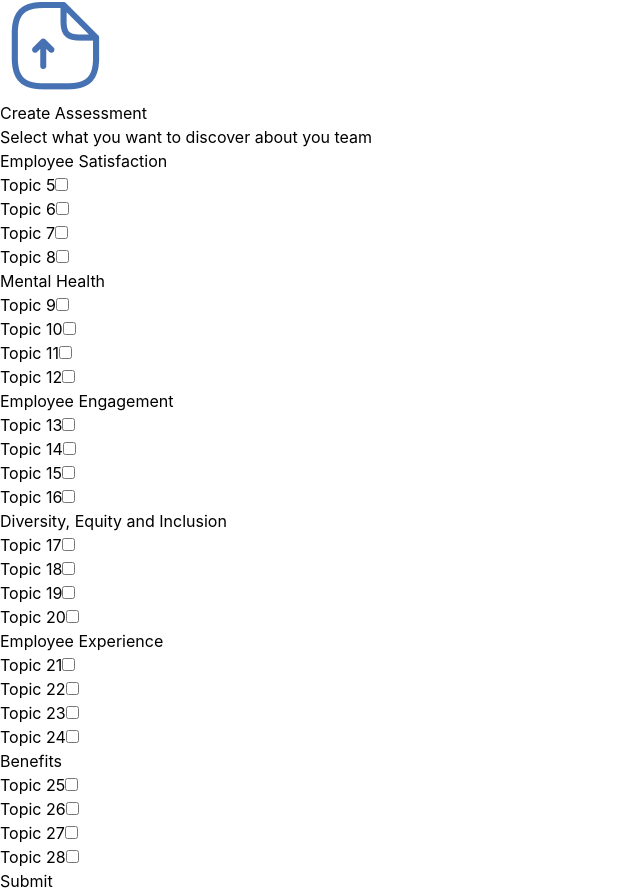
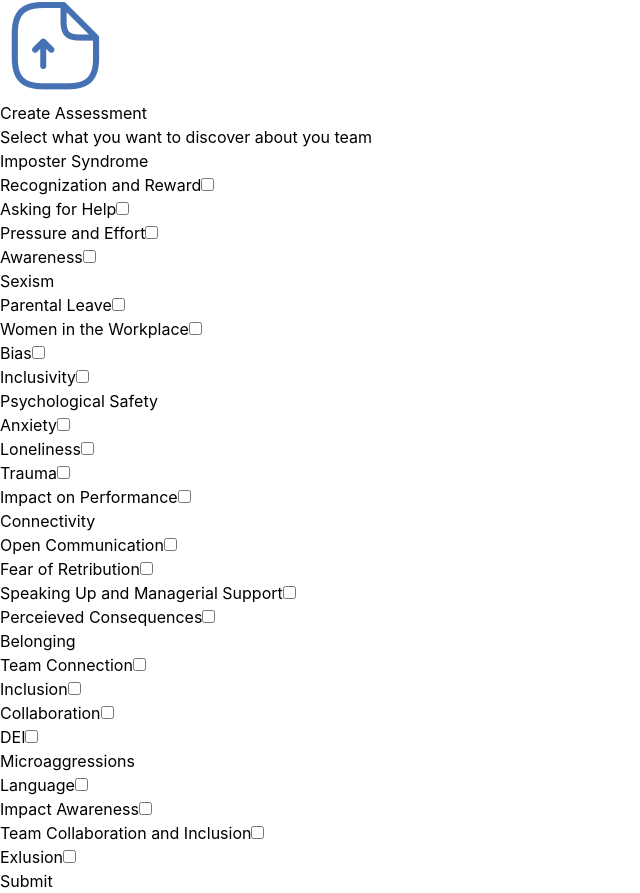
Before and after one commit to cherryontech/guava_dream_fall2023, a React (Create React App) app: page /create-assessment in a window 1280 px wide. Shown: the part 718-1611 px from the top of the page, without its empty margins (0-640 px from the left). Built offline with nearby package versions, Linux system fonts and the light colour scheme.

Commit message:
chore: Remove Slider component chore: Add topics and subtopics to data

```diff
--- a/src/Pages/AssessmentTopics.js
+++ b/src/Pages/AssessmentTopics.js
@@ -29,7 +29,7 @@ const AssessmentTopics = ({ subject, subTopics, addSelectedTopics }) => {
     </div>
   ));
   return (
-    <article className="p-1 text-center flex flex-col justify-evenly items-center bg-white rounded-xl w-72 h-80">
+    <article className="text-center flex flex-col justify-evenly items-center bg-white rounded-xl w-72 h-80">
       <h3 className="my-1 font-semibold text-xl">{subject}</h3>
       {renderSubTopics}
     </article>
--- a/src/Pages/CreateAssessment.js
+++ b/src/Pages/CreateAssessment.js
@@ -49,15 +49,15 @@ const CreateAssessment = ({ displayQuestions }) => {
           onSubmit={(e) => formSubmitHandler(e)}
         >
           {topicsMap}
-
-        </form>
-        </div>
         <button
             type="submit"
             className="bg-white text-slate-500 rounded-full border-slate-500 border shadow-lg m-4 h-14 w-28"
             >
             Submit
           </button>
+        </form>
+        </div>
+
       </div>
     </section>
   );
--- a/src/data/topics.js
+++ b/src/data/topics.js
@@ -1,150 +1,150 @@
 const topicsData = [
   {
-    name: 'Employee Satisfaction',
-    id: 'employee-satisfaction',
+    name: 'Imposter Syndrome',
+    id: 'imposter-syndrome',
     subTopics: [
       {
-        name: 'Topic 5',
+        name: 'Recognization and Reward',
         inquiries: [
           {
-            name: 'Question-1',
-            id: 'employee-satisfaction-t5-question-1',
+            name: 'How Do You Feel About Your Contributions to the Team?',
+            id: 'imposter-syndrome-t5-question-1',
           },
           {
             name: 'Question-2',
-            id: 'employee-satisfaction-t5-question-2',
+            id: 'imposter-syndrome-t5-question-2',
           },
           {
             name: 'Question-3',
-            id: 'employee-satisfaction-t5-question-3',
+            id: 'imposter-syndrome-t5-question-3',
           },
         ],
       },
       {
-        name: 'Topic 6',
+        name: 'Asking for Help',
         inquiries: [
           {
             name: 'Question-1',
-            id: 'employee-satisfaction-t6-question-1',
+            id: 'imposter-syndrome-t6-question-1',
           },
           {
             name: 'Question-2',
-            id: 'employee-satisfaction-t6-question-2',
+            id: 'imposter-syndrome-t6-question-2',
           },
           {
             name: 'Question-3',
-            id: 'employee-satisfaction-t6-question-3',
+            id: 'imposter-syndrome-t6-question-3',
           },
         ],
       },
       {
-        name: 'Topic 7',
+        name: 'Pressure and Effort',
         inquiries: [
           {
             name: 'Question-1',
-            id: 'employee-satisfaction-t7-question-1',
+            id: 'imposter-syndrome-t7-question-1',
           },
           {
             name: 'Question-2',
-            id: 'employee-satisfaction-t7-question-2',
+            id: 'imposter-syndrome-t7-question-2',
           },
           {
             name: 'Question-3',
-            id: 'employee-satisfaction-t7-question-3',
+            id: 'imposter-syndrome-t7-question-3',
           },
         ],
       },
       {
-        name: 'Topic 8',
+        name: 'Awareness',
         inquiries: [
           {
             name: 'Question-1',
-            id: 'employee-satisfaction-t8-question-1',
+            id: 'imposter-syndrome-t8-question-1',
           },
           {
             name: 'Question-2',
-            id: 'employee-satisfaction-t8-question-2',
+            id: 'imposter-syndrome-t8-question-2',
           },
           {
             name: 'Question-3',
-            id: 'employee-satisfaction-t8-question-3',
+            id: 'imposter-syndrome-t8-question-3',
           },
         ],
       },
     ],
   },
   {
-    name: 'Mental Health',
-    id: 'mental-health',
+    name: 'Sexism',
+    id: 'sexism',
     subTopics: [
       {
-        name: 'Topic 9',
+        name: 'Parental Leave',
         inquiries: [
           {
             name: 'Question-1',
-            id: 'mental-health-t9-question-1',
+            id: 'sexism-t9-question-1',
           },
           {
             name: 'Question-2',
-            id: 'mental-health-t9-question-2',
+            id: 'sexism-t9-question-2',
           },
           {
             name: 'Question-3',
-            id: 'mental-health-t9-question-3',
+            id: 'sexism-t9-question-3',
           },
         ],
 
       },
       {
-        name: 'Topic 10',
+        name: 'Women in the Workplace',
         inquiries: [
           {
             name: 'Question-1',
-            id: 'mental-health-t10-question-1',
+            id: 'sexism-t10-question-1',
           },
           {
             name: 'Question-2',
-            id: 'mental-health-t10-question-2',
+            id: 'sexism-t10-question-2',
           },
           {
             name: 'Question-3',
-            id: 'mental-health-t10-question-3',
+            id: 'sexism-t10-question-3',
           },
         ],
 
       },
       {
-        name: 'Topic 11',
+        name: 'Bias',
         inquiries: [
           {
             name: 'Question-1',
-            id: 'mental-health-t11-question-1',
+            id: 'sexism-t11-question-1',
           },
           {
             name: 'Question-2',
-            id: 'mental-health-t11-question-2',
+            id: 'sexism-t11-question-2',
           },
           {
             name: 'Question-3',
-            id: 'mental-health-t11-question-3',
+            id: 'sexism-t11-question-3',
           },
         ],
 
       },
       {
-        name: 'Topic 12',
+        name: 'Inclusivity',
         inquiries: [
           {
             name: 'Question-1',
-            id: 'mental-health-t12-question-1',
+            id: 'sexism-t12-question-1',
           },
           {
             name: 'Question-2',
-            id: 'mental-health-t12-question-2',
+            id: 'sexism-t12-question-2',
           },
           {
             name: 'Question-3',
-            id: 'mental-health-t12-question-3',
+            id: 'sexism-t12-question-3',
           },
         ],
 
@@ -152,77 +152,77 @@ const topicsData = [
     ],
   },
   {
-    name: 'Employee Engagement',
-    id: 'employee-engagement',
+    name: 'Psychological Safety',
+    id: 'psychological-safety',
     subTopics: [
       {
-        name: 'Topic 13',
+        name: 'Anxiety',
         inquiries: [
           {
             name: 'Question-1',
-            id: 'employee-engagement-t13-question-1',
+            id: 'psychological-safety-t13-question-1',
           },
           {
             name: 'Question-2',
-            id: 'employee-engagement-t13-question-2',
+            id: 'psychological-safety-t13-question-2',
           },
           {
             name: 'Question-3',
-            id: 'employee-engagement-t13-question-3',
+            id: 'psychological-safety-t13-question-3',
           },
         ],
 
       },
       {
-        name: 'Topic 14',
+        name: 'Loneliness',
         inquiries: [
           {
             name: 'Question-1',
-            id: 'employee-engagement-t14-question-1',
+            id: 'psychological-safety-t14-question-1',
           },
           {
             name: 'Question-2',
-            id: 'employee-engagement-t14-question-2',
+            id: 'psychological-safety-t14-question-2',
           },
           {
             name: 'Question-3',
-            id: 'employee-engagement-t14-question-3',
+            id: 'psychological-safety-t14-question-3',
           },
         ],
 
       },
       {
-        name: 'Topic 15',
+        name: 'Trauma',
         inquiries: [
           {
             name: 'Question-1',
-            id: 'employee-engagement-t15-question-1',
+            id: 'psychological-safety-t15-question-1',
           },
           {
             name: 'Question-2',
-            id: 'employee-engagement-t15-question-2',
+            id: 'psychological-safety-t15-question-2',
           },
           {
             name: 'Question-3',
-            id: 'employee-engagement-t15-question-3',
+            id: 'psychological-safety-t15-question-3',
           },
         ],
 
       },
       {
-        name: 'Topic 16',
+        name: 'Impact on Performance',
         inquiries: [
           {
             name: 'Question-1',
-            id: 'employee-engagement-t16-question-1',
+            id: 'psychological-safety-t16-question-1',
           },
           {
             name: 'Question-2',
-            id: 'employee-engagement-t16-question-2',
+            id: 'psychological-safety-t16-question-2',
           },
           {
             name: 'Question-3',
-            id: 'employee-engagement-t16-question-3',
+            id: 'psychological-safety-t16-question-3',
           },
         ],
 
@@ -230,77 +230,77 @@ const topicsData = [
     ],
   },
   {
-    name: 'Diversity, Equity and Inclusion',
-    id: 'dei',
+    name: 'Connectivity',
+    id: 'connectivity',
     subTopics: [
       {
-        name: 'Topic 17',
+        name: 'Open Communication',
         inquiries: [
           {
             name: 'Question-1',
-            id: 'dei-t17-question-1',
+            id: 'connectivity-t17-question-1',
           },
           {
             name: 'Question-2',
-            id: 'dei-t17-question-2',
+            id: 'connectivity-t17-question-2',
           },
           {
             name: 'Question-3',
-            id: 'dei-t17-question-3',
+            id: 'connectivity-t17-question-3',
           },
         ],
 
       },
       {
-        name: 'Topic 18',
+        name: 'Fear of Retribution',
         inquiries: [
           {
             name: 'Question-1',
-            id: 'dei-t18-question-1',
+            id: 'connectivity-t18-question-1',
           },
           {
             name: 'Question-2',
-            id: 'dei-t18-question-2',
+            id: 'connectivity-t18-question-2',
           },
           {
             name: 'Question-3',
-            id: 'dei-t18-question-3',
+            id: 'connectivity-t18-question-3',
           },
         ],
 
       },
       {
-        name: 'Topic 19',
+        name: 'Speaking Up and Managerial Support',
         inquiries: [
           {
             name: 'Question-1',
-            id: 'dei-t19-question-1',
+            id: 'connectivity-t19-question-1',
           },
           {
             name: 'Question-2',
-            id: 'dei-t19-question-2',
+            id: 'connectivity-t19-question-2',
           },
           {
             name: 'Question-3',
-            id: 'dei-t19-question-3',
+            id: 'connectivity-t19-question-3',
           },
         ],
 
       },
       {
-        name: 'Topic 20',
+        name: 'Perceieved Consequences',
         inquiries: [
           {
             name: 'Question-1',
-            id: 'dei-t20-question-1',
+            id: 'connectivity-t20-question-1',
           },
           {
             name: 'Question-2',
-            id: 'dei-t20-question-2',
+            id: 'connectivity-t20-question-2',
           },
           {
             name: 'Question-3',
-            id: 'dei-t20-question-3',
+            id: 'connectivity-t20-question-3',
           },
         ],
 
@@ -308,77 +308,77 @@ const topicsData = [
     ],
   },
   {
-    name: 'Employee Experience',
-    id: 'employee-experience',
+    name: 'Belonging',
+    id: 'belonging',
     subTopics: [
       {
-        name: 'Topic 21',
+        name: 'Team Connection',
         inquiries: [
           {
             name: 'Question-1',
-            id: 'employee-experience-t21-question-1',
+            id: 'belonging-t21-question-1',
           },
           {
             name: 'Question-2',
-            id: 'employee-experience-t21-question-2',
+            id: 'belonging-t21-question-2',
           },
           {
             name: 'Question-3',
-            id: 'employee-experience-t21-question-3',
+            id: 'belonging-t21-question-3',
           },
         ],
 
       },
       {
-        name: 'Topic 22',
+        name: 'Inclusion',
         inquiries: [
           {
             name: 'Question-1',
-            id: 'employee-experience-t22-question-1',
+            id: 'belonging-t22-question-1',
           },
           {
             name: 'Question-2',
-            id: 'employee-experience-t22-question-2',
+            id: 'belonging-t22-question-2',
           },
           {
             name: 'Question-3',
-            id: 'employee-experience-t22-question-3',
+            id: 'belonging-t22-question-3',
           },
         ],
 
       },
       {
-        name: 'Topic 23',
+        name: 'Collaboration',
         inquiries: [
           {
             name: 'Question-1',
-            id: 'employee-experience-t23-question-1',
+            id: 'belonging-t23-question-1',
           },
           {
             name: 'Question-2',
-            id: 'employee-experience-t23-question-2',
+            id: 'belonging-t23-question-2',
           },
           {
             name: 'Question-3',
-            id: 'employee-experience-t23-question-3',
+            id: 'belonging-t23-question-3',
           },
         ],
 
       },
       {
-        name: 'Topic 24',
+        name: 'DEI',
         inquiries: [
           {
             name: 'Question-1',
-            id: 'employee-experience-t24-question-1',
+            id: 'belonging-t24-question-1',
           },
           {
             name: 'Question-2',
-            id: 'employee-experience-t24-question-2',
+            id: 'belonging-t24-question-2',
           },
           {
             name: 'Question-3',
-            id: 'employee-experience-t24-question-3',
+            id: 'belonging-t24-question-3',
           },
         ],
 
@@ -386,77 +386,77 @@ const topicsData = [
     ],
   },
   {
-    name: 'Benefits',
-    id: 'benefits',
+    name: 'Microaggressions',
+    id: 'microaggressions',
     subTopics: [
       {
-        name: 'Topic 25',
+        name: 'Language',
         inquiries: [
           {
             name: 'Question-1',
-            id: 'benefits-t25-question-1',
+            id: 'microaggressions-t25-question-1',
           },
           {
             name: 'Question-2',
-            id: 'benefits-t25-question-2',
+            id: 'microaggressions-t25-question-2',
           },
           {
             name: 'Question-3',
-            id: 'benefits-t25-question-3',
+            id: 'microaggressions-t25-question-3',
           },
         ],
 
       },
       {
-        name: 'Topic 26',
+        name: 'Impact Awareness',
         inquiries: [
           {
             name: 'Question-1',
-            id: 'benefits-t26-question-1',
+            id: 'microaggressions-t26-question-1',
           },
           {
             name: 'Question-2',
-            id: 'benefits-t26-question-2',
+            id: 'microaggressions-t26-question-2',
           },
           {
             name: 'Question-3',
-            id: 'benefits-t26-question-3',
+            id: 'microaggressions-t26-question-3',
           },
         ],
 
       },
       {
-        name: 'Topic 27',
+        name: 'Team Collaboration and Inclusion',
         inquiries: [
           {
             name: 'Question-1',
-            id: 'benefits-t27-question-1',
+            id: 'microaggressions-t27-question-1',
           },
           {
             name: 'Question-2',
-            id: 'benefits-t27-question-2',
+            id: 'microaggressions-t27-question-2',
           },
           {
             name: 'Question-3',
-            id: 'benefits-t27-question-3',
+            id: 'microaggressions-t27-question-3',
           },
         ],
 
       },
       {
-        name: 'Topic 28',
+        name: 'Exlusion',
         inquiries: [
           {
             name: 'Question-1',
-            id: 'benefits-t28-question-1',
+            id: 'microaggressions-question-1',
           },
           {
             name: 'Question-2',
-            id: 'benefits-t28-question-2',
+            id: 'microaggressions-question-2',
           },
           {
             name: 'Question-3',
-            id: 'benefits-t28-question-3',
+            id: 'microaggressions-question-3',
           },
         ],
       },
```
Also changed, not shown: src/Pages/ViewAssessmentDraft.js (+3 -40 lines).
